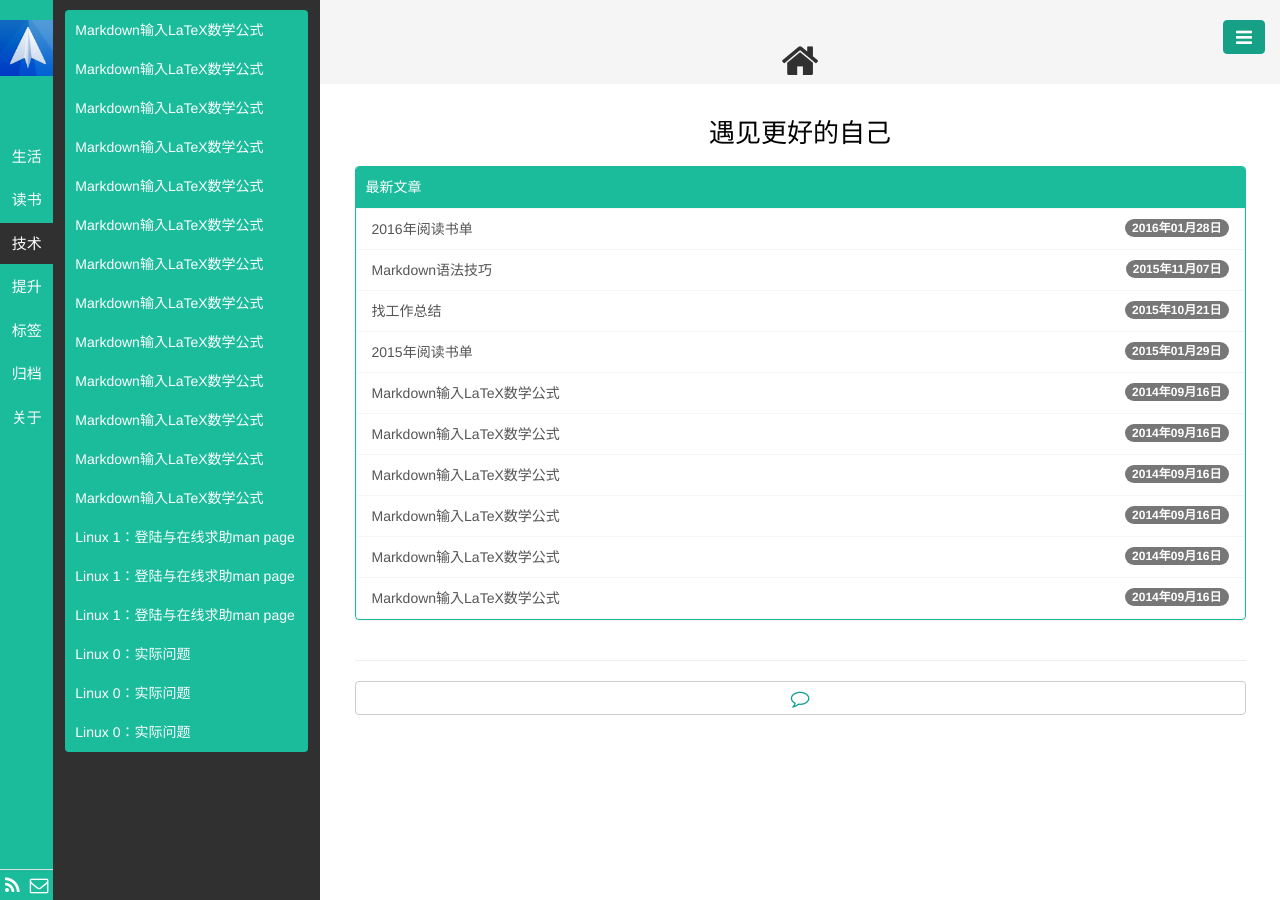
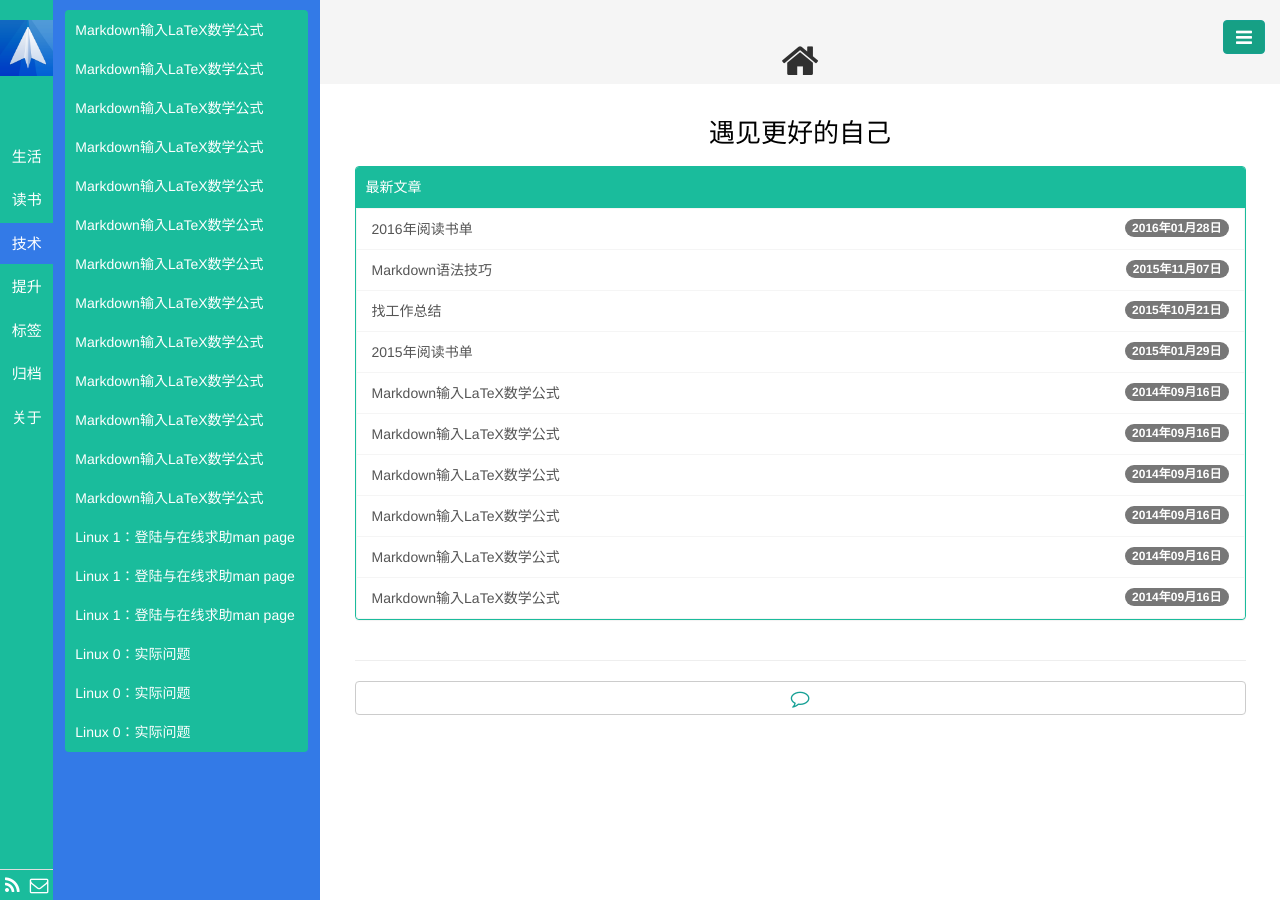
Before and after one commit to NemoTec/NemoTec.github.io, a Jekyll site: the page built from index.html, in a window 1280 px wide. Built offline with Jekyll 4.4.1, drawn with Linux system fonts in a browser that asks for light colours; Markdown is read by kramdown in place of the engine named in the settings; the list of posts is cut into pages by our own code.

Commit message:
modify the aside1 nav color 7.

```diff
--- a/public/css/base.css
+++ b/public/css/base.css
@@ -8,7 +8,7 @@
   margin: 0px;
   height: 100%;
   overflow: hidden;
-  background-color: #303030;
+  background-color: #337ae7;
 }
 
 .row {
@@ -49,7 +49,7 @@
 .aside1 > .nav-pills>li.active>a ,.nav-pills>li.active>a:hover,.nav-pills>li.active>a:focus {
   color: #fff;
   /*background-image: url(/public/img/body_bg.jpg);*/
-  background-color: #303030;
+  background-color: #337ae7;
 }
 
 .avatar {
@@ -72,10 +72,10 @@
 /* 中部目录栏 */
 .aside2 {
   /*background-image: url(/public/img/body_bg.jpg);*/
-  background-color: #303030;
+  background-color: #337ae7;
   height: 100%;
-  border-right: 2px solid #303030;
-  border-left: 2px solid #303030;
+  border-right: 2px solid #337ae7;
+  border-left: 2px solid #337ae7;
   overflow-y: auto;
   font-color: #fff;
   margin-top: 10px;
@@ -124,7 +124,7 @@
 
 .nav-pills>li.active>a, .nav-pills>li.active>a:hover, .nav-pills>li.active>a:focus {
   color: #fff;
-  background-color: #303030;
+  background-color: #337ae7;
 }
 
 /* 显示评论按钮 */
```
Also changed, not shown: public/css/bootstrap.css.
